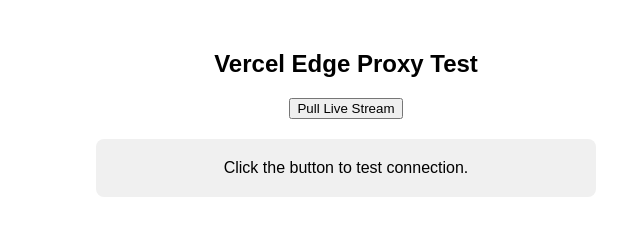
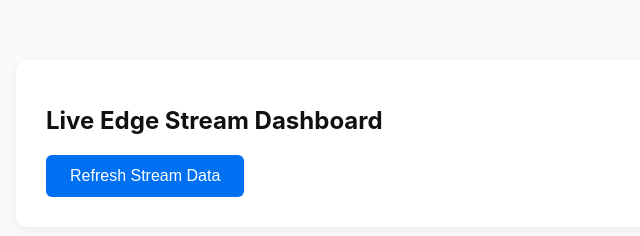
Before and after one commit to Hulksmashrich12/Maths-helper, a plain HTML site: page index.html in a window 1280 px wide. Shown: the whole page, without its empty margins (294-934 px from the left). Drawn offline with Linux system fonts and the light colour scheme.

Commit message:
Update index.html

```diff
--- a/index.html
+++ b/index.html
@@ -2,36 +2,49 @@
 <html lang="en">
 <head>
     <meta charset="UTF-8">
-    <title>Network Test Dashboard</title>
+    <meta name="viewport" content="width=device-width, initial-scale=1.0">
+    <title>Production Data Hub</title>
     <style>
-        body { font-family: sans-serif; max-width: 500px; margin: 50px auto; text-align: center; }
-        #box { background: #f0f0f0; padding: 20px; border-radius: 8px; margin-top: 20px; word-break: break-all; }
+        body { font-family: -apple-system, BlinkMacSystemFont, "Segoe UI", Roboto, sans-serif; background: #fafafa; color: #333; margin: 0; padding: 20px; }
+        .container { max-width: 600px; margin: 40px auto; background: white; padding: 30px; border-radius: 12px; box-shadow: 0 4px 12px rgba(0,0,0,0.05); }
+        h1 { font-size: 24px; margin-bottom: 20px; color: #111; }
+        button { background: #0070f3; color: white; border: none; padding: 12px 24px; font-size: 16px; border-radius: 6px; cursor: pointer; transition: background 0.2s; }
+        button:hover { background: #0051cb; }
+        .post-card { display: none; margin-top: 25px; padding: 20px; background: #f9fbfd; border-left: 4px solid #0070f3; border-radius: 6px; text-align: left; }
+        .post-title { font-weight: 600; font-size: 18px; margin-bottom: 8px; text-transform: capitalize; color: #0070f3; }
+        .post-body { color: #666; line-height: 1.5; margin: 0; }
     </style>
 </head>
 <body>
-    <h2>Vercel Edge Proxy Test</h2>
-    <button onclick="checkProxy()">Pull Live Stream</button>
-    <div id="box">Click the button to test connection.</div>
 
-    <script>
-        function checkProxy() {
-            const box = document.getElementById('box');
-            box.innerText = "Connecting to Edge...";
+<div class="container">
+    <h1>Live Edge Stream Dashboard</h1>
+    <button onclick="fetchLatestData()">Refresh Stream Data</button>
 
-            fetch('/api/posts?_limit=1')
-                .then(res => {
-                    if (!res.ok) throw new Error('Status: ' + res.status);
-                    return res.json();
-                })
-                .then(data => {
-                    box.innerText = "Success! Received data: " + JSON.stringify(data[0]);
-                    box.style.color = "green";
-                })
-                .catch(err => {
-                    box.innerText = "Network Error: " + err.message + " (Check Vercel deployment logs for exact network failure context)";
-                    box.style.color = "red";
-                });
-        }
-    </script>
+    <div id="card" class="post-card">
+        <div id="title" class="post-title"></div>
+        <p id="body" class="post-body"></p>
+    </div>
+</div>
+
+<script>
+    function fetchLatestData() {
+        fetch('/api/posts')
+            .then(res => res.json())
+            .then(data => {
+                // Selects the first item from the array response
+                const post = data[0];
+
+                // Populates our dashboard elements
+                document.getElementById('title').innerText = post.title;
+                document.getElementById('body').innerText = post.body;
+
+                // Makes the card container visible
+                document.getElementById('card').style.display = 'block';
+            })
+            .catch(err => alert('Streaming error: ' + err.message));
+    }
+</script>
+
 </body>
 </html>
```
